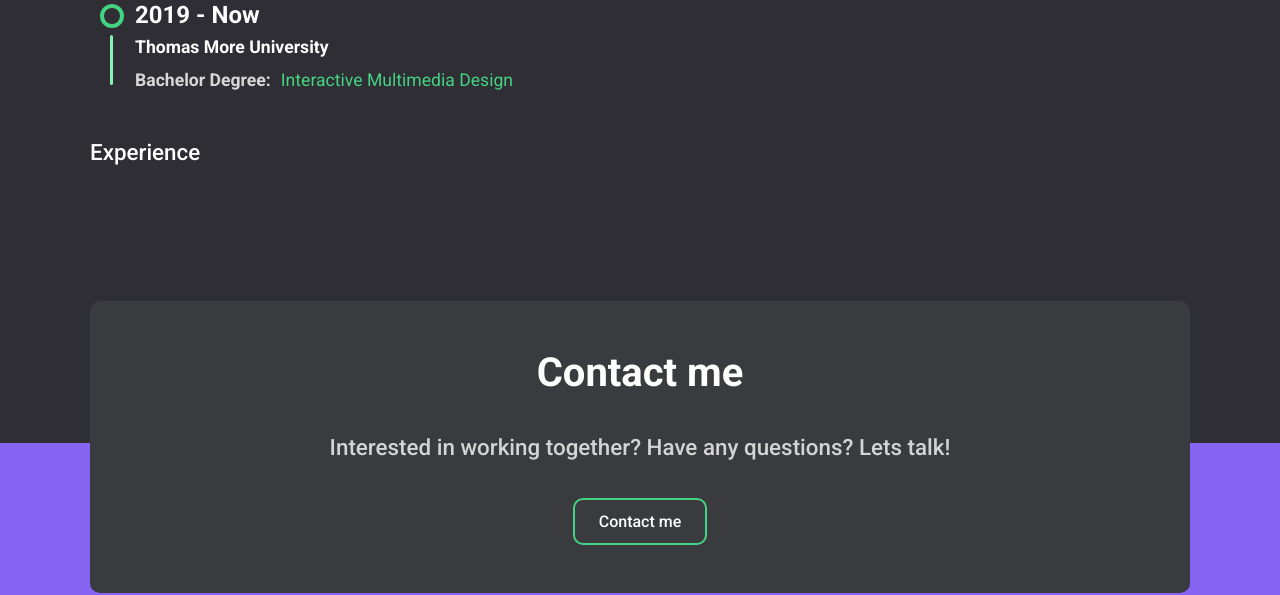
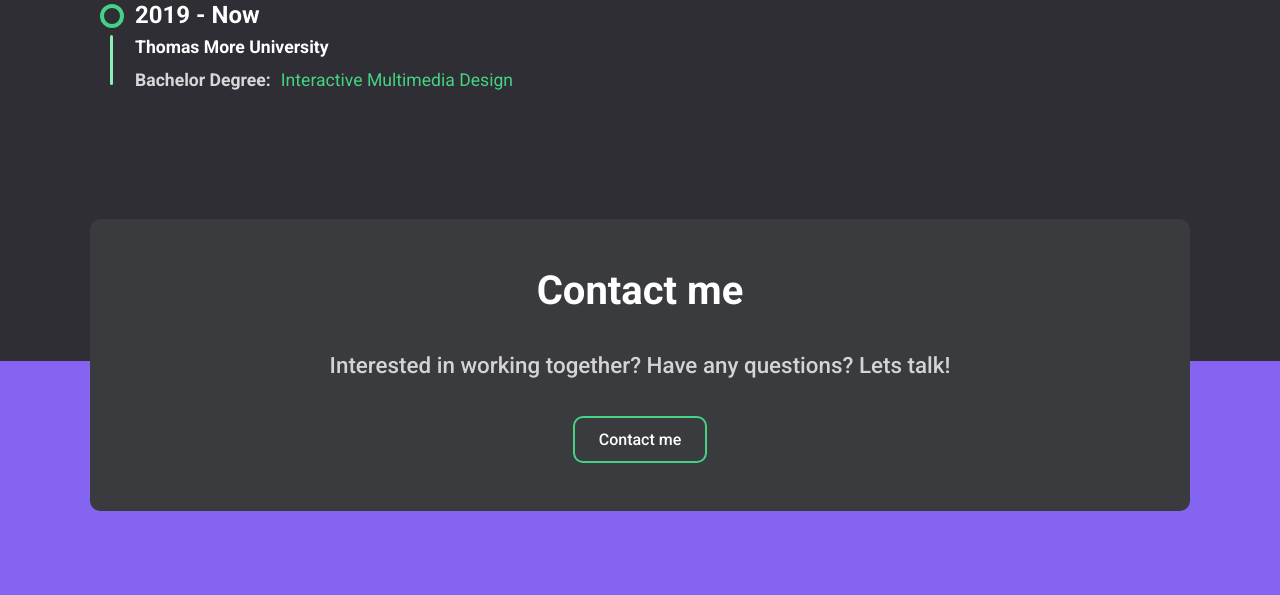
Before and after one commit to AaronClaes/portfolio, a Gatsby site: page /about-me in a window 1280 px wide. Shown: the part 1320-1915 px from the top of the page. Built offline with nearby package versions, Linux system fonts and the light colour scheme; Gatsby itself is replaced by a stand-in of ours.

Commit message:
fix: remove unused title

```diff
--- a/src/pages/about-me.js
+++ b/src/pages/about-me.js
@@ -101,9 +101,6 @@ function Aboutme() {
           Education
         </SectionSubTitle>
         <Education />
-        <SectionSubTitle style={{ color: "#fff", marginTop: "2rem" }}>
-          Experience
-        </SectionSubTitle>
       </ProjectContainer>
       <Footer />
     </Fragment>
```
